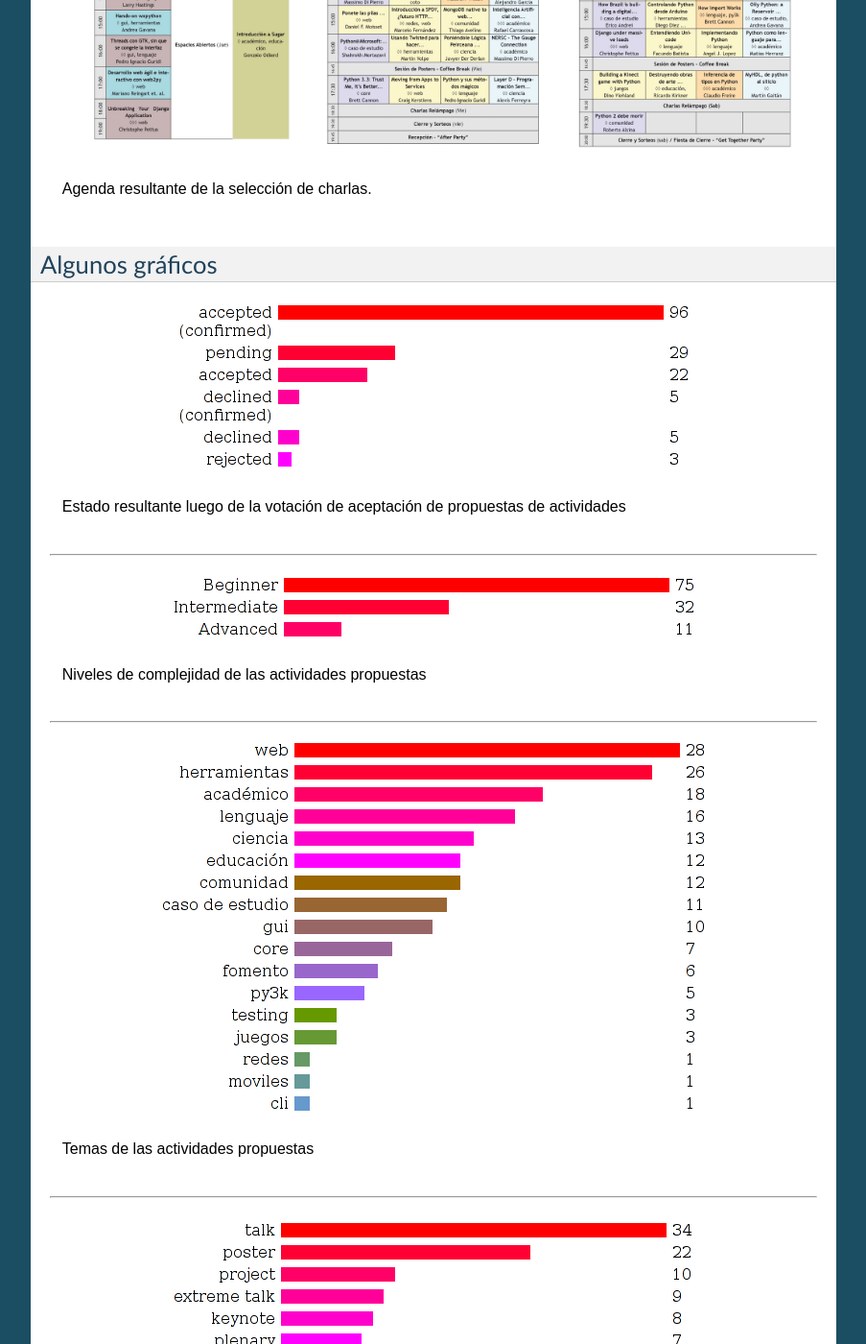
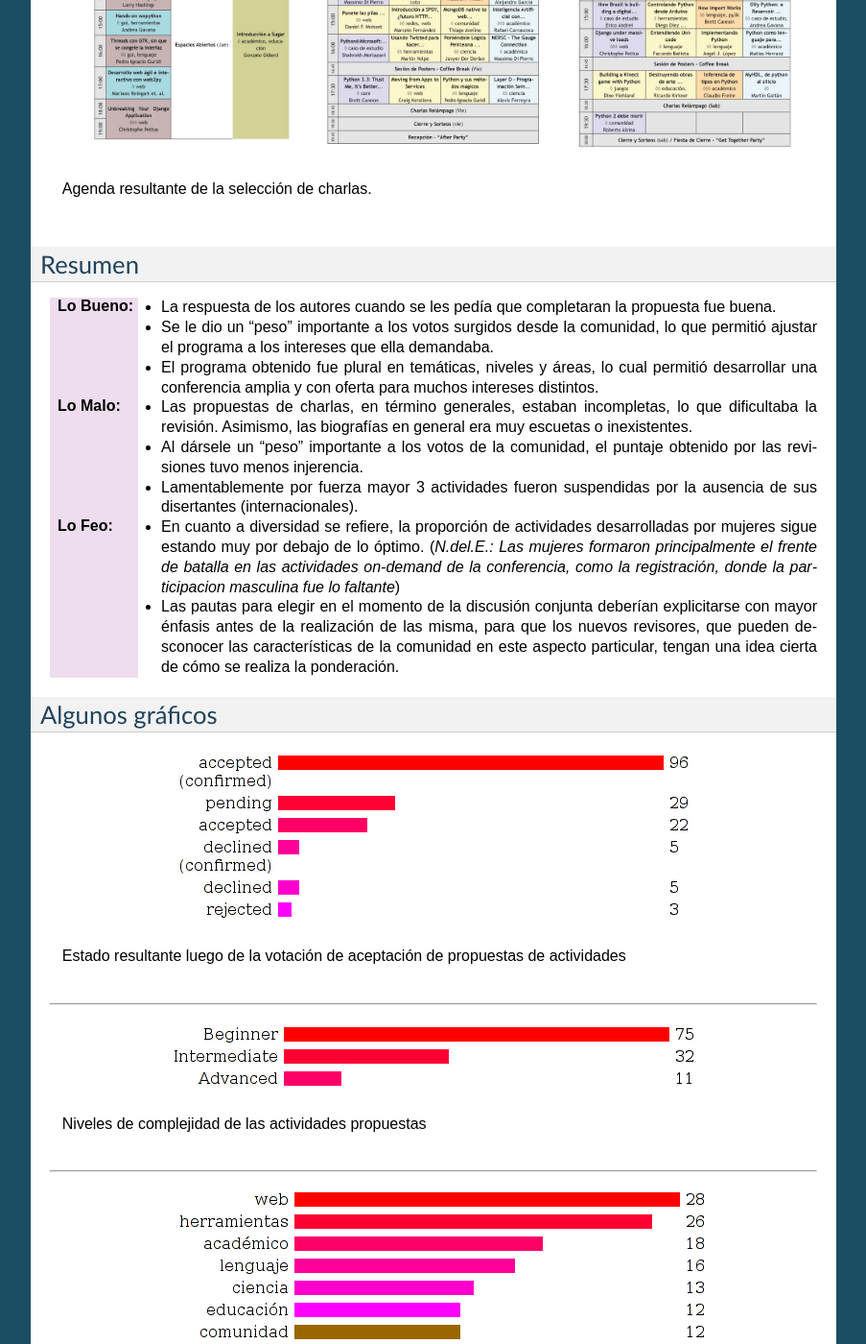
Before and after one commit to leliel12/pyconar20012_postmortem, a Sphinx documentation site: the page built from postmortem/source/seleccion_charlas.rst, in a window 1280 px wide and 1400 px high, scrolled down 2124 px. Shown: the whole window at 96% size, without its empty margins (198-1101 px from the left). Built offline with Sphinx 7.4.7, drawn with Linux system fonts in a browser that asks for light colours; some of the changed text lies outside the part shown.

Commit message:
fixed style in grhaps

```diff
--- a/postmortem/source/seleccion_charlas.rst
+++ b/postmortem/source/seleccion_charlas.rst
@@ -113,53 +113,6 @@
         Agenda resultante de la selección de charlas.
 
 
-Algunos gráficos
-----------------
-
-.. figure:: seleccion_charlas/tbestado.png
-    :scale: 100 %
-    :align: center
-
-    Estado resultante luego de la votación de aceptación de propuestas de
-    actividades
-
-
-----
-
-.. figure:: seleccion_charlas/tbnivel.png
-    :scale: 100 %
-    :align: center
-
-    Niveles de complejidad de las actividades propuestas
-
-
-----
-
-.. figure:: seleccion_charlas/tbtema.png
-    :scale: 100 %
-    :align: center
-
-    Temas de las actividades propuestas
-
-
-----
-
-.. figure:: seleccion_charlas/tbtipo.png
-    :scale: 100 %
-    :align: center
-
-    Tipos actividades propuestas
-
-
-----
-
-.. figure:: seleccion_charlas/tbnacionalidad.png
-    :scale: 100 %
-    :align: center
-
-    Nacionalidades de los candidatos a disertantes
-
-
 Resumen
 -------
 
@@ -192,3 +145,90 @@
       que los nuevos revisores, que pueden desconocer las características de la
       comunidad en este aspecto particular, tengan una idea cierta de cómo se
       realiza la ponderación.
+
+
+Algunos gráficos
+----------------
+
+.. only:: html
+
+    .. figure:: seleccion_charlas/tbestado.png
+        :scale: 100 %
+        :align: center
+
+        Estado resultante luego de la votación de aceptación de propuestas de
+        actividades
+
+
+    ----
+
+    .. figure:: seleccion_charlas/tbnivel.png
+        :scale: 100 %
+        :align: center
+
+        Niveles de complejidad de las actividades propuestas
+
+
+    ----
+
+    .. figure:: seleccion_charlas/tbtema.png
+        :scale: 100 %
+        :align: center
+
+        Temas de las actividades propuestas
+
+
+    ----
+
+    .. figure:: seleccion_charlas/tbtipo.png
+        :scale: 100 %
+        :align: center
+
+        Tipos actividades propuestas
+
+
+    ----
+
+    .. figure:: seleccion_charlas/tbnacionalidad.png
+        :scale: 100 %
+        :align: center
+
+        Nacionalidades de los candidatos a disertantes
+
+
+.. only:: latex
+
+    .. figure:: seleccion_charlas/tbestado.png
+        :scale: 50 %
+        :align: center
+
+        Estado resultante luego de la votación de aceptación de propuestas de
+        actividades
+
+
+    .. figure:: seleccion_charlas/tbnivel.png
+        :scale: 50 %
+        :align: center
+
+        Niveles de complejidad de las actividades propuestas
+
+
+    .. figure:: seleccion_charlas/tbtema.png
+        :scale: 50 %
+        :align: center
+
+        Temas de las actividades propuestas
+
+
+    .. figure:: seleccion_charlas/tbtipo.png
+        :scale: 50 %
+        :align: center
+
+        Tipos actividades propuestas
+
+
+    .. figure:: seleccion_charlas/tbnacionalidad.png
+        :scale: 50 %
+        :align: center
+
+        Nacionalidades de los candidatos a disertantes
```
Also changed, not shown: postmortem/source/registracion_y_asistencia.rst (+3 -4 lines).
